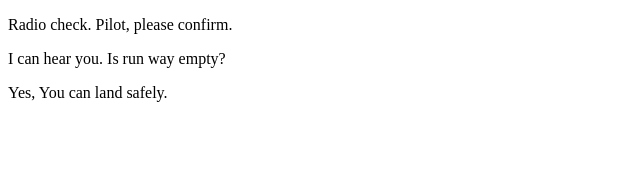
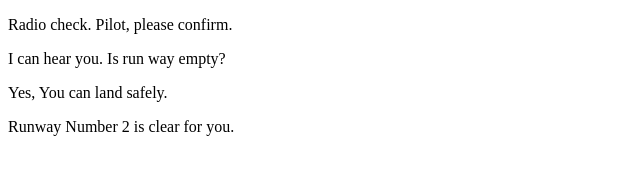
Before and after one commit to anju-r/communication-log, a plain HTML site: page index.html in a window 1280 px wide. Shown: the whole page, without its empty margins (0-640 px from the left). Drawn offline with Linux system fonts and the light colour scheme.

Commit message:
Add runway number to message

```diff
--- a/index.html
+++ b/index.html
@@ -4,5 +4,6 @@
       <p>Radio check. Pilot, please confirm.</p>
       <p>I can hear you. Is run way empty?</p>
       <p> Yes, You can land safely.</p>
+      <p>Runway Number 2 is clear for you.</p>
    </body>
 </html>
```
